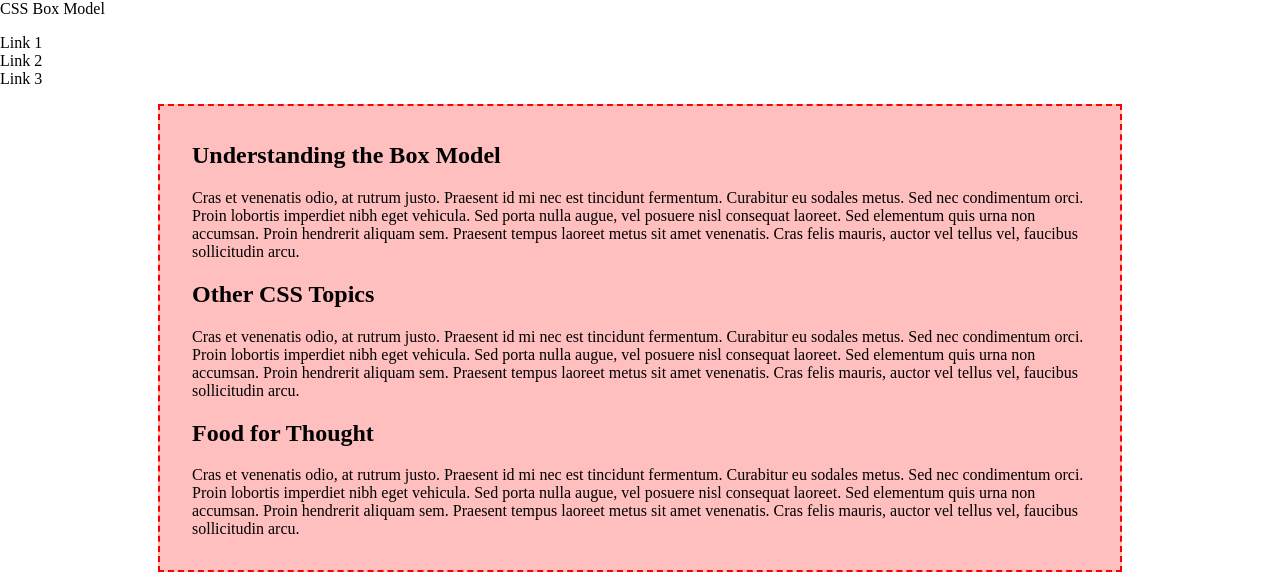
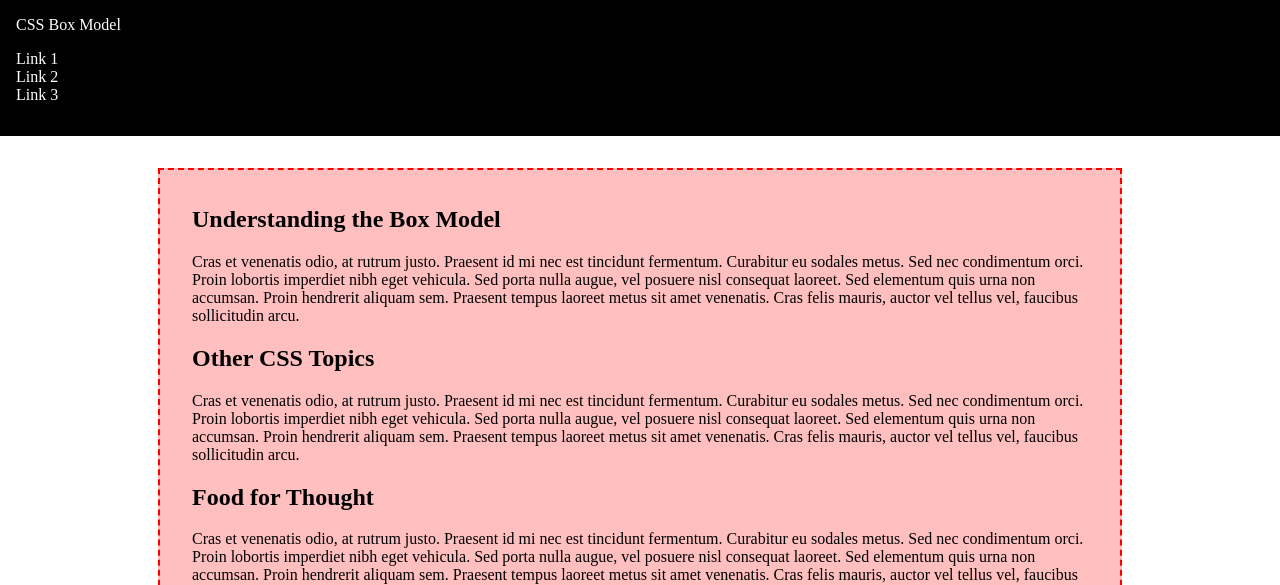
Before and after one commit to ChaseHarding/CSS-BOX-MODEL, a plain HTML site: page index.html in a window 1280 px wide. Shown: the top 585 px of the page. Drawn offline with Linux system fonts and the light colour scheme.

Commit message:
main and footer stlye

```diff
--- a/style.css
+++ b/style.css
@@ -3,6 +3,9 @@ body {
 }
 nav ul {
     padding-left: 0px;
+}
+nav ul li {
+    list-style: none;
 }
 
 main {
@@ -11,5 +14,10 @@ main {
     border-style: dashed;
     padding: 1em 2em;
     background-color: #ff000040;
-    margin: 0 auto;
+    margin: 2em auto;
 }
+header, footer {
+    background-color: black;
+    color: white;
+    padding: 1em;
+}
```
